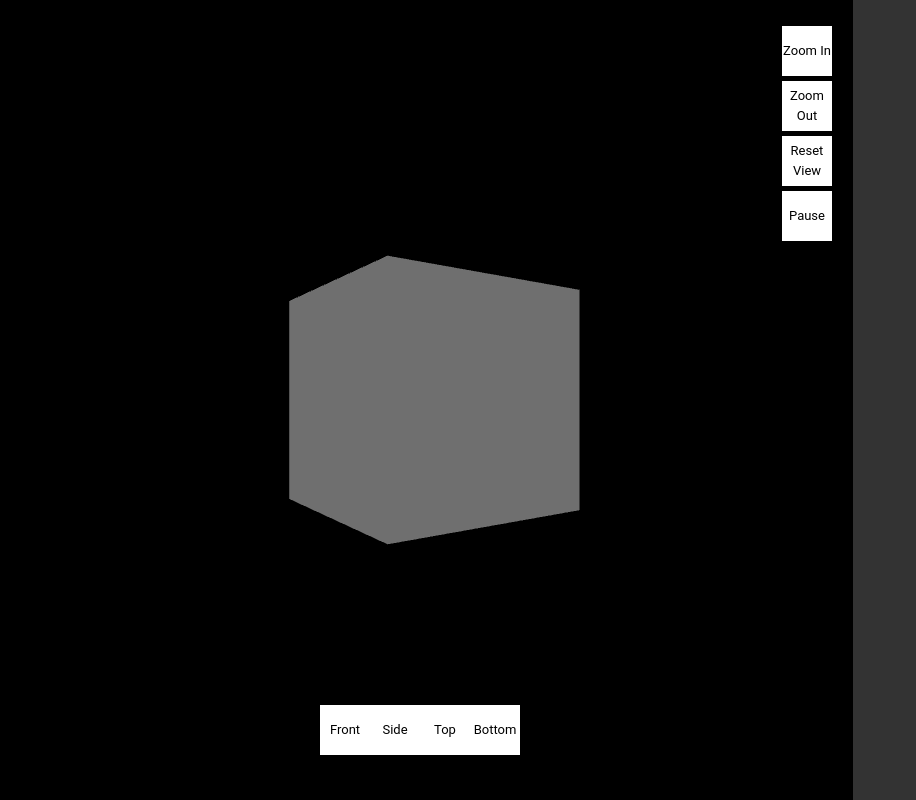
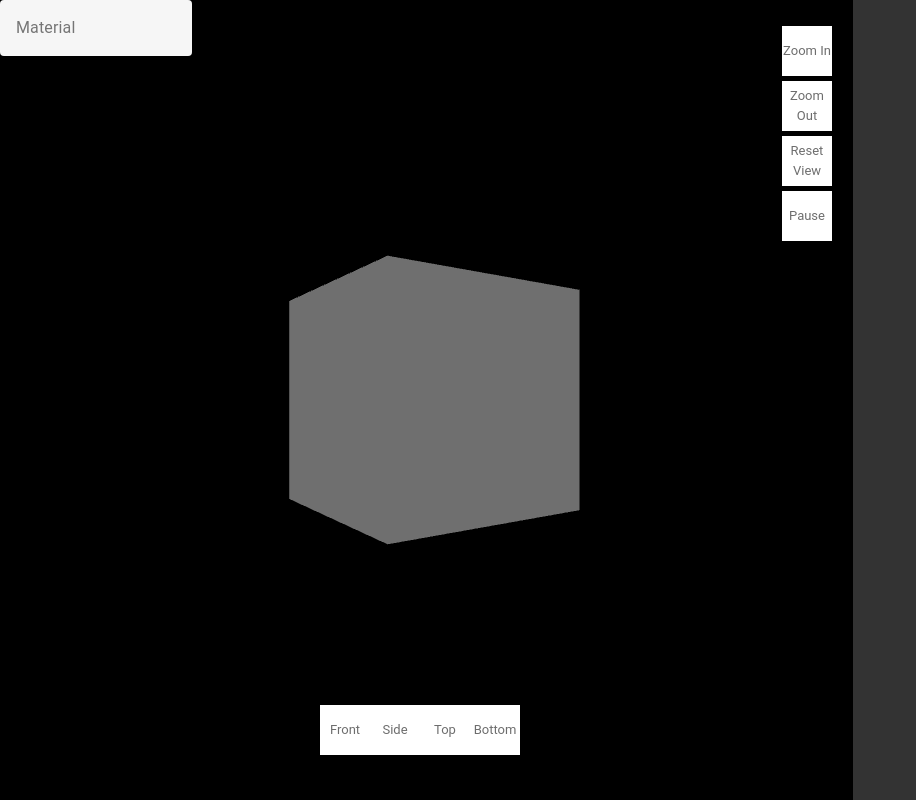
Before and after one commit to Katieliza/skullpted-capstone, a Vue app: page / in a window 1280 px wide. Both pictures are taken after a click on the button "GET STARTED". Shown: the whole page, without its empty margins (0-916 px from the left). Built offline with nearby package versions, Linux system fonts and the light colour scheme.

Commit message:
texture loader working

```diff
--- a/src/components/AppIntro.vue
+++ b/src/components/AppIntro.vue
@@ -10,38 +10,32 @@ onMounted(() => {
   console.log('AppIntro has been mounted')
 })
 </script>
-
 <template>
   <!-- Mount three canvas !-->
   <div class="three-container">
     <IntroScene />
-
     <!-- Overlay to sit on top of canvas !-->
-    <div
-      class="overlay"
-      style="
+    <div class="overlay" style="
         position: absolute;
         z-index: 1;
         width: 50%;
         right: 0;
         height: 100%;
         align-content: center;
-      "
-    >
-      <v-row class="overlay-row" no-gutters> <p>Welcome to</p> </v-row>
-      <v-row class="overlay-row" no-gutters
-        ><p style="font-size: 3rem; text-transform: uppercase">Skullpted</p>
+      ">
+      <v-row class="overlay-row" no-gutters>
+        <p>Welcome to</p>
+      </v-row>
+      <v-row class="overlay-row" no-gutters>
+        <p style="font-size: 3rem; text-transform: uppercase">Skullpted</p>
       </v-row>
       <v-row class="overlay-row" no-gutters>
         <!-- Switch to main view !-->
-        <v-btn @click="store.setView(AppMain)" variant="tonal" style="color: white" size="large"
-          >Get Started</v-btn
-        ></v-row
-      >
+        <v-btn @click="store.SetView(AppMain)" variant="tonal" style="color: white" size="large">Get
+          Started</v-btn></v-row>
     </div>
   </div>
 </template>
-
 <style scoped>
   .three-container {
     width: 100vw;
--- a/src/components/AppMain.vue
+++ b/src/components/AppMain.vue
@@ -8,13 +8,16 @@ const store = useStore();
 onMounted(() => {
   console.log("AppMain has been mounted");
 });
-
+function RequestMaterialSet(mat) {
+  // console.log("Requesting material set")
+  store.RequestMaterialSet(mat);
+}
 function RequestZoomIn() {
-  //console.log("Requesing zoom in");
+  // console.log("Requesing zoom in");
   store.RequestZoomIn();
 }
 function RequestZoomOut() {
-  //console.log("Requesting zoom out");
+  // console.log("Requesting zoom out");
   store.RequestZoomOut();
 }
 function RequestZoomStop() {
@@ -26,52 +29,30 @@ function RequestViewReset() {
   store.RequestViewReset();
 }
 function RequestRotate() {
-  // console.log("Requesting rotate control")
+  // console.log
   store.RequestRotate();
 }
 </script>
-
 <template>
   <MainScene />
-
   <!----------------------------------Zoom control buttons ---------------------------------------->
-  <div
-    id="zoom-controls"
-    class="control-panel"
-    style="padding-top: 2%; flex-direction: column; right: 35%"
-  >
-    <button
-      class="controls-button"
-      @mousedown="RequestZoomIn"
-      @mouseup="RequestZoomStop"
-      @mouseleave="RequestZoomStop"
-      @touchstart="RequestZoomIn"
-      @touchened="RequestZoomStop"
-    >
-      Zoom In
-    </button>
-    <button
-      class="controls-button"
-      @mousedown="RequestZoomOut"
-      @mouseup="RequestZoomStop"
-      @mouseleave="RequestZoomStop"
-      @touchstart="RequestZoomOut"
-      @touchened="RequestZoomStop"
-    >
-      Zoom Out
-    </button>
+  <div id="zoom-controls" class="control-panel" style="padding-top: 2%; flex-direction: column; right: 35%">
+    <button class="controls-button" @mousedown="RequestZoomIn" @mouseup="RequestZoomStop" @mouseleave="RequestZoomStop"
+      @touchstart="RequestZoomIn" @touchened="RequestZoomStop"> Zoom In </button>
+    <button class="controls-button" @mousedown="RequestZoomOut" @mouseup="RequestZoomStop" @mouseleave="RequestZoomStop"
+      @touchstart="RequestZoomOut" @touchened="RequestZoomStop"> Zoom Out </button>
     <button class="controls-button" @click="RequestViewReset">Reset View</button>
     <button class="controls-button" @click="RequestRotate">{{ store.rotateText }}</button>
   </div>
-
   <div id="view-controls" class="control-panel" style="left: 25%; bottom: 5%">
     <button class="controls-button">Front</button>
     <button class="controls-button">Side</button>
     <button class="controls-button">Top</button>
     <button class="controls-button">Bottom</button>
   </div>
+  <v-select label="Material" variant="solo-filled" @update:modelValue="RequestMaterialSet" :items="[`Metal`, 'Plastic']"
+    style="position:absolute; color:white; width: 15%"></v-select>
 </template>
-
 <style scoped>
   .control-panel {
     position: absolute;
@@ -79,11 +60,12 @@ function RequestRotate() {
     align-content: center;
     z-index: 1;
   }
+
   .controls-button {
     width: 50px;
     height: 50px;
     background-color: white;
-  color: black;
+    color: #00000092;
     margin-bottom: 5px;
     font-size: small;
   }
--- a/src/components/MainScene.vue
+++ b/src/components/MainScene.vue
@@ -3,9 +3,51 @@ import { onMounted, watch } from "vue";
 import { useStore } from "@/stores/store";
 import * as THREE from "three";
 import { OrbitControls } from "three/addons/controls/OrbitControls.js";
+import Plastic from "file:///C:/Users/katli/Downloads/plasticTexture.jpg";
+import Metal from "file:///C:/Users/katli/Downloads/metalTexture.jpg"
 
 const store = useStore();
 
+let textureLoader;
+let model;
+
+const textureMaps = {
+  Metal: Metal,
+  Plastic: Plastic,
+};
+
+/*
+* Get the file path for selected material (texturePath)
+* Load the texture via texturePath
+* Discard old material if it exists
+* Create new material and set loaded texture as map
+* Apply material to model
+* Reset store ref
+*/
+function LoadMaterial(mat) {
+  console.log("Material to be loaded: ", mat)
+  if (textureLoader && model ) {
+    const texturePath = textureMaps[mat];
+    if (!texturePath) {
+      console.error("No texture found for material: ", mat)
+      return;
+    }
+    console.log("Loading texture from path: ", texturePath);
+    textureLoader.load(
+      texturePath,
+      texture => {
+        console.log("Texture loaded successfully")
+        if (model.material) { // 3
+          model.material.dispose();
+        }
+        const material = new THREE.MeshStandardMaterial({map: texture});
+        model.material = material;
+        store.materialSet = false;
+      }
+    )
+  }
+
+}
 onMounted(() => {
   // Init canvas, scene, renderer
   const canvas = document.getElementById("canvas");
@@ -46,6 +88,9 @@ onMounted(() => {
   controls.maxDistance = 5;
   controls.update();
 
+  // Init texture loader
+  textureLoader = new THREE.TextureLoader();
+
   const axesHelper = new THREE.AxesHelper(3);
   // scene.add(axesHelper)
 
@@ -61,7 +106,7 @@ onMounted(() => {
   // Create model
   const modelGeo = new THREE.BoxGeometry();
   const modelMat = new THREE.MeshStandardMaterial(0xffffff);
-  const model = new THREE.Mesh(modelGeo, modelMat);
+  model = new THREE.Mesh(modelGeo, modelMat);
   scene.add(model);
 
   const animate = () => {
@@ -104,7 +149,7 @@ onMounted(() => {
     controls.autoRotate = true;
   }
 
-  // Watch these functions for updates
+  // #region [colorRed]
   watch(
     () => store.zoomIn,
     (val) => {
@@ -145,13 +190,20 @@ onMounted(() => {
       }
     },
   );
+  watch(
+    () => store.materialSet,
+    (val) => {
+      if (val) {
+        LoadMaterial(store.material);
+      }
+    },
+  );
+  // #endregion
 });
 </script>
-
 <template>
   <canvas id="canvas"></canvas>
 </template>
-
 <style scoped>
   canvas {
     display: block;
--- a/src/stores/store.js
+++ b/src/stores/store.js
@@ -5,15 +5,23 @@ import AppIntro from "@/components/AppIntro.vue";
 export const useStore = defineStore("store", () => {
   const currentView = ref(markRaw(AppIntro)); // Mark as raw so Vue doesn't reactively track
 
+  const materialSet = ref(false);
+  const material = ref("");
   const zoomIn = ref(false);
   const zoomOut = ref(false);
   const viewReset = ref(false);
   const rotate = ref(true);
   const rotateText = ref("Pause");
 
-  function setView(viewName) {
+  function SetView(viewName) {
     currentView.value = markRaw(viewName); // Mark as raw when updating
   }
+  function RequestMaterialSet(mat) {
+    // console.log("Material set request received");
+    materialSet.value = true;
+    material.value = mat;
+  }
+
   function RequestZoomIn() {
     // console.log("Zoom in request received");
     zoomIn.value = true;
@@ -45,13 +53,16 @@ export const useStore = defineStore("store", () => {
     }
   }
   return {
+    material,
+    materialSet,
     currentView,
-    setView,
     zoomIn,
     zoomOut,
     viewReset,
     rotate,
     rotateText,
+    SetView,
+    RequestMaterialSet,
     RequestZoomIn,
     RequestZoomOut,
     RequestZoomStop,
```
Lines whose indentation alone changed are shown as unchanged.
